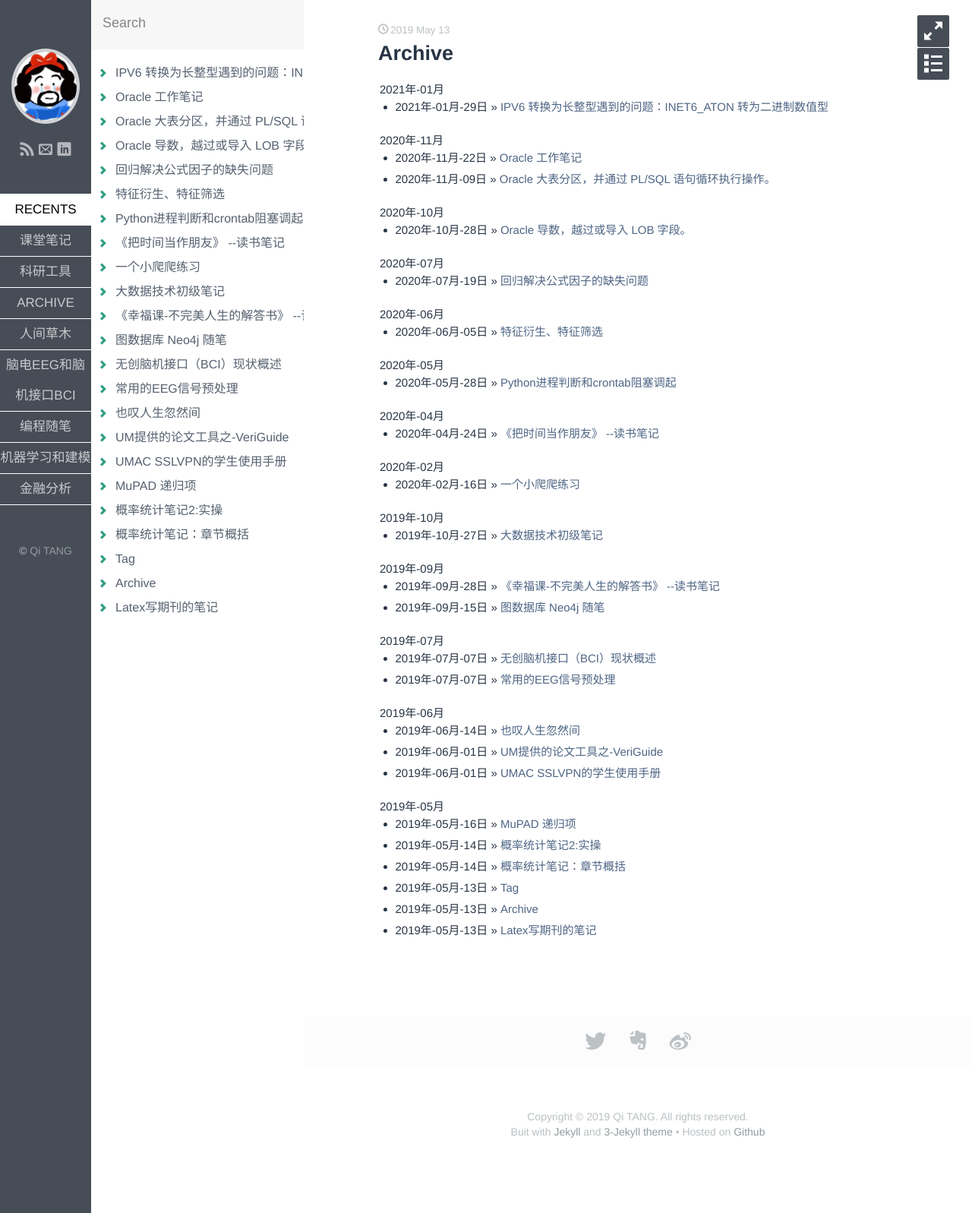
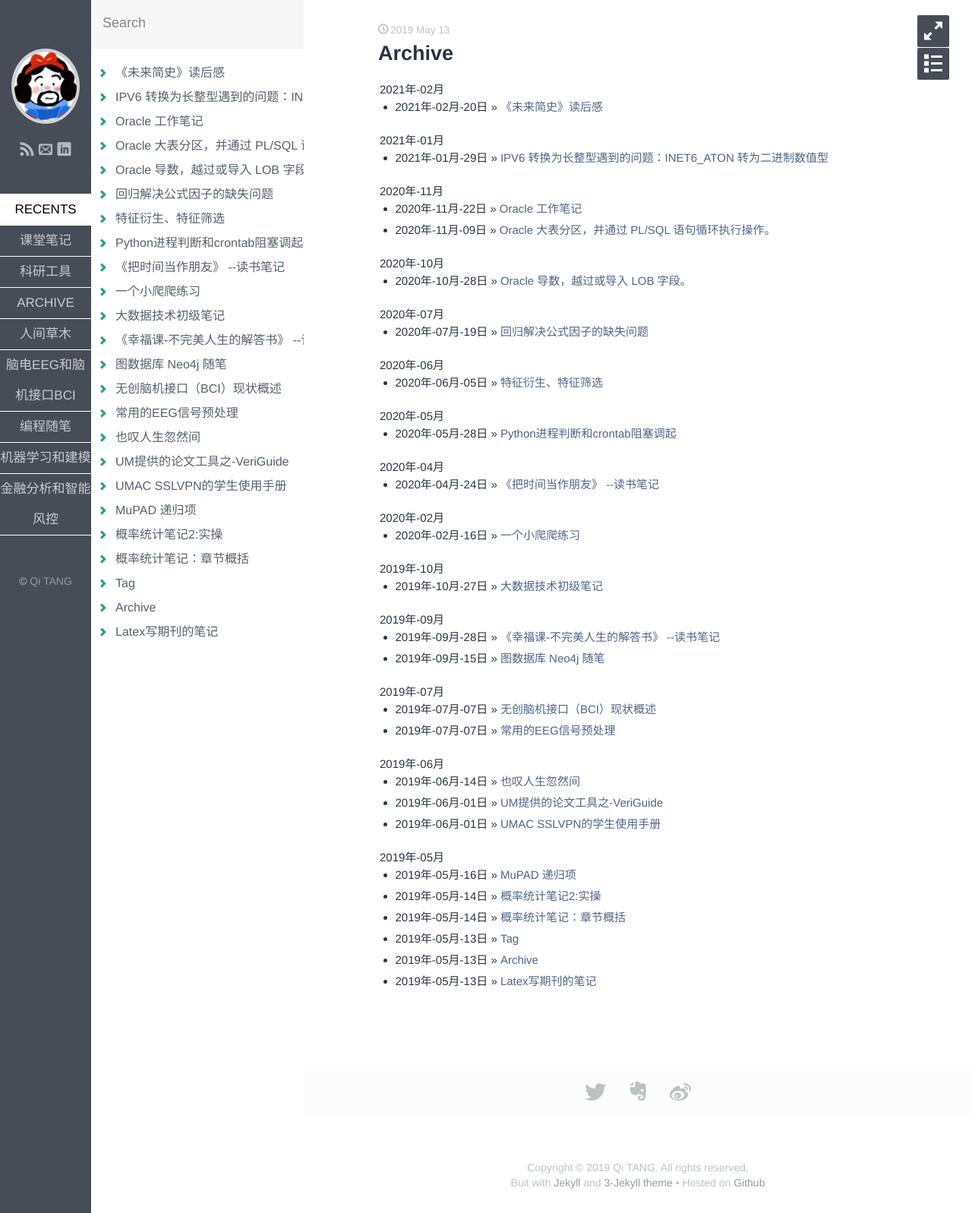
Before and after one commit to iqgnat/iqgnat.github.io, a Jekyll site: the page built from _posts/Archive/2019-05-13-archive.md, in a window 1280 px wide. Shown: the whole page at 76% size. Built offline with Jekyll 4.4.1, drawn with Linux system fonts in a browser that asks for light colours; some web fonts are replaced; comment, search, counter and statistics services are not loaded; some of the changed lines change nothing that is shown.

Commit message:
abriefhistoryoffuture

```diff
--- a/_posts/2020-07-19-Multiple Regression.md
+++ b/_posts/2020-07-19-Multiple Regression.md
@@ -1,6 +1,6 @@
 ---
 title: 回归解决公式因子的缺失问题
-categories: [机器学习和建模,金融分析]
+categories: [机器学习和建模,金融分析和智能风控]
 tags: 机器学习和建模
 description:
 comments: true
--- /dev/null
+++ b/_posts/2021-02-20-After_reading_A_brief_history_of_the_future.md
@@ -0,0 +1,58 @@
+---
+title: 《未来简史》读后感
+categories: 人间草木
+tags: 人间草木
+description:
+comments: true
+author: Tang Qi
+sidebar:
+  nav: docs-cn
+aside:
+  toc: true
+layout: post
+---
+
+未来简史这个名字，好像是个现在未来过去完成式，第一时间想到云图。文中没有多余的话，都是对历史、文化的观察，对未来的合理推断。很多概念启发了我：
+
+<!--more-->
+
+# <font face="黑体" color=green size=5>各种主义</font>
+
+1.  不同主义都是为了迎合发展的需要，有神论是祖先发展的需求，人文主义无神论是工业化发展的需求，数据主义是未来发展的需要。发展如果刹车，经济就会轰然倒塌并拖垮社会。
+2. 人类编织出一张意义的网，并全然相信它，但这张网迟早都会拆散，直到我们回头一看，实在无法想象当时怎么可能有人真心相信这样的故事。举例普鲁士士兵。
+3.  有神论、人文主义、科技宗教。
+   1.  人文主义：
+      1.  自由人文主义：每个人类的体验都能提供某种独一无二的食物，用新的意义使世界更加丰富。
+      2.  自由民族主义：强调个体民族的独特性，强调人类体验属于集体体验，每个民族国民共同有用与他国不同的体验，并发展出自身独特的敏感性。
+      3.  社会人文主义：不要迷恋自身的感觉，要注意他人的感受，注意自己的行动如何影响他人，不是强调每个国家的独特，而是要让全世界的劳动者都团结起来，把他人的需要和体验视为优先，主张建立强有力的社会制度。
+      4.  进化人文主义：丛林法则，自然选择，认为只有特定的人是人类进步的引擎。
+   2.  科技宗教：科技人文主义和数据主义。
+      1.  保守的科技人文主义仍然认为人是造物的巅峰，坚持许多传统人文主义的价值观。运用科技创造出智神，保留基本的人类特征，拥有升级后的身体和心理能力。是进化人文主义的新形态。
+      2.  数据主义：崇拜的不是神或人，是数据。将传统的学习金字塔彻底翻转。
+4. 关于是否有凌驾于大脑之上的意识体验、心灵存在的悖论。
+5. 体验自我，叙事自我。举例堂吉诃德，1915年意大利和奥匈帝国的战争，政客自欺欺人的说辞。
+6. 超级智能可能有多种方式，并不是每一种都需要通过意识。
+7. 未来会发展为个人的价值并不重要，权力会逐渐掌握在大公司手里。社会系统将会剥夺个人的权威和自由。
+8. 人类历史是数据处理的过程：1. 增加处理器数量；2. 增加处理器种类； 3. 增加处理器之间的连接； 4. 增加现有连接的流通自由度。
+9. 信息自由和言论自由的区别。
+
+# <font face="黑体" color=green size=5>读后感</font>
+
+科学是不是也是一种宗教？ 不是，科学基于对世界的观察。但：
+
+> 科学是不断自我发展与自我批判的。盲目“迷信”科学，与迷信无异！ -- **你开心豆好**
+>
+> 宗教，信仰，迷信，科学是四个不同的概念。宗教与科学不冲突的地方是信仰，即一种普世价值观，宗教和科学都起源于对世界普世规律的认知，根本作用都是凝聚社会共识。但是同根同源不能说明宗教和科学没有本质的冲突。一个概念扩大的最大范围是世界观和方法论，如果两个概念在世界观和方法论上都冲突，那么这两个概念可以说是本质上绝对冲突的。显然，宗教和科学在世界观和方法论上是绝对冲突的。标题可以改一下，改成宗教和科学是绝对冲突的吗？就可以了。本质上绝对冲突的两个概念在一定条件下也可以表现出相似的表象。         --**Dnf哥布林**
+
+看到有书评表示《未来简史》的作者比较悲观，读完感到一切都是失去意义，没有正确认识算法。但我感觉书中的逻辑推理都是非常直观有理的，数据主义即使不发展出意识，也不影响它逐渐代替其他主义，掌控一切，造成云图里面的先知文明的改朝换代。
+
+文中说生物也是一种算法，现代科技无法证伪，生物学也支持这种说法。数据主义可以将非碳基实体培养出意识吗？如果不存在灵魂或者心灵，那我们人类也是操千曲而后晓声，观千剑而后识器的。《西部世界》里面描述的 Dolores 受到足够多的指引后，非碳基也可以像人类从蹒跚学步时的混沌，不断成长为有思想、有意识的个体。 现在还没有科学能证明灵魂或者心灵的存在，书中还提到了一个关于是否有凌驾于大脑之上的意识体验、心灵存在的悖论。即使一切都是算法，我们也是宇宙计划的工具人，不是毫无意义。 我倾向于相信生物不全由算法组成，通过算法和知行合一，我们形成了自己的独一无二的黑盒--灵魂。就像给蚂蚁巢穴门口放一块糖，我们可以料到蚂蚁们会把糖搬进巢穴，但每个蚂蚁的体验，我们是无从知晓的。谁知道在宇宙计划里，蚂蚁和我们谁走得更远。如果一切按部就班，连每个个体的体验都尽在天外天的掌握 ，那存在来干嘛呢。
+
+数据主义可以造福人类的医疗、工业发展。但过去的农业化、工业化，还是人掌控一切，信息的传播时有限的。数据主义高度发展的社会，主体不再是人。互联网巨头有心引导，可以拿到用户的全部信息，影响用户的决定。数据主义的渗透不像资本主义用坚船利炮，反而是潜移默化、让人甘之如饴的，不给其他主义百家争鸣的机会。全面数据主义，就像无限月读，没法回头。数据主义即使无法发展出意识，也不能保证它不会被利用，不会造假，不会剥削不接受数据主义的人，甚至全体智人。以后我们方方面面对算法的依赖，就像黑镜里描绘的那样。如果数据主义不能软着陆，信奉不同道路的人就是星星之火，避免智人积重难返。过去我们也没有料到，科技发展到一定程度会造成大家的生活更不幸福。如果我们有朝一日会发现生物和算法不同的时，希望数据主义没有代替一切其他主义，还有自我修正的余地。那些愿意牺牲便利性的人，没准会成为英雄，也没准，盖失强援，不能独完，每个人最终都被洪流席卷。全盘数据主义，智人退场，其他物种崛起。霍金说：
+
+> “如果真有一个完整的统一理论，则它大概也将决定我们的行动。这样，理论本身就决定了我们对之探索的结果！那么为什么它保证我们从证据得到正确的结论？难道它不也可以同样地保证我们引出错误的结论吗？或者根本没有结论？”
+
+
+数据主义统一万物的表达形式，认为个人的体验是没有价值的，个人没有隐私，智人沦为奴隶。个体间不依赖文字 音乐、图画来产生共鸣。而对小我来说，体验贯穿了全部人生。小我的人生里，有血有肉、有情有义，有神秘感，有小确幸。与别不同的体验，是珍贵的，是我存在的意义。对于小我来说，结果是显而易见的，重要的是过程, 是这一生接触的大千世界、万千思绪、生老病死、喜怒哀乐。有机会见到天外天时候，我们能问心无愧地、心满意足。
+
+寄蜉蝣于天地，渺沧海之一粟。相较于天外天，还是活在当下，追求小我快乐的最大化。思考了半天，竟然是些陈词滥调，回到了生活的原点！
```
